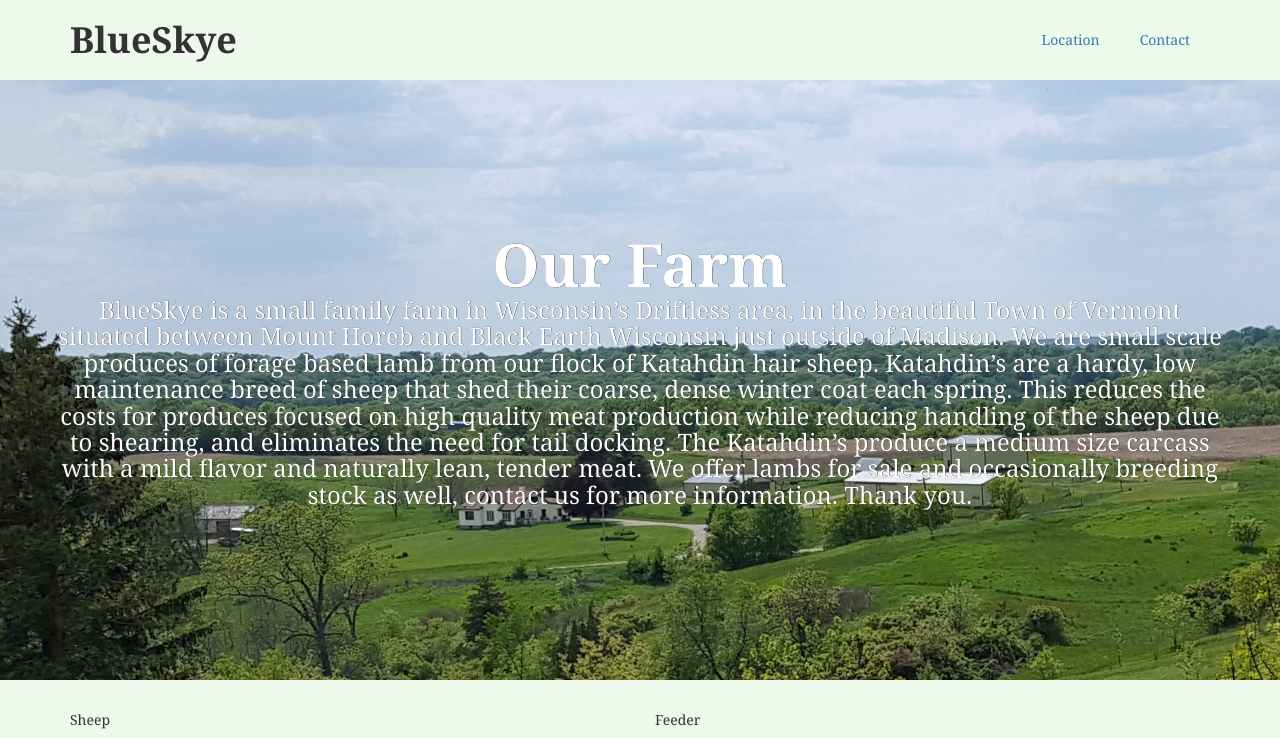
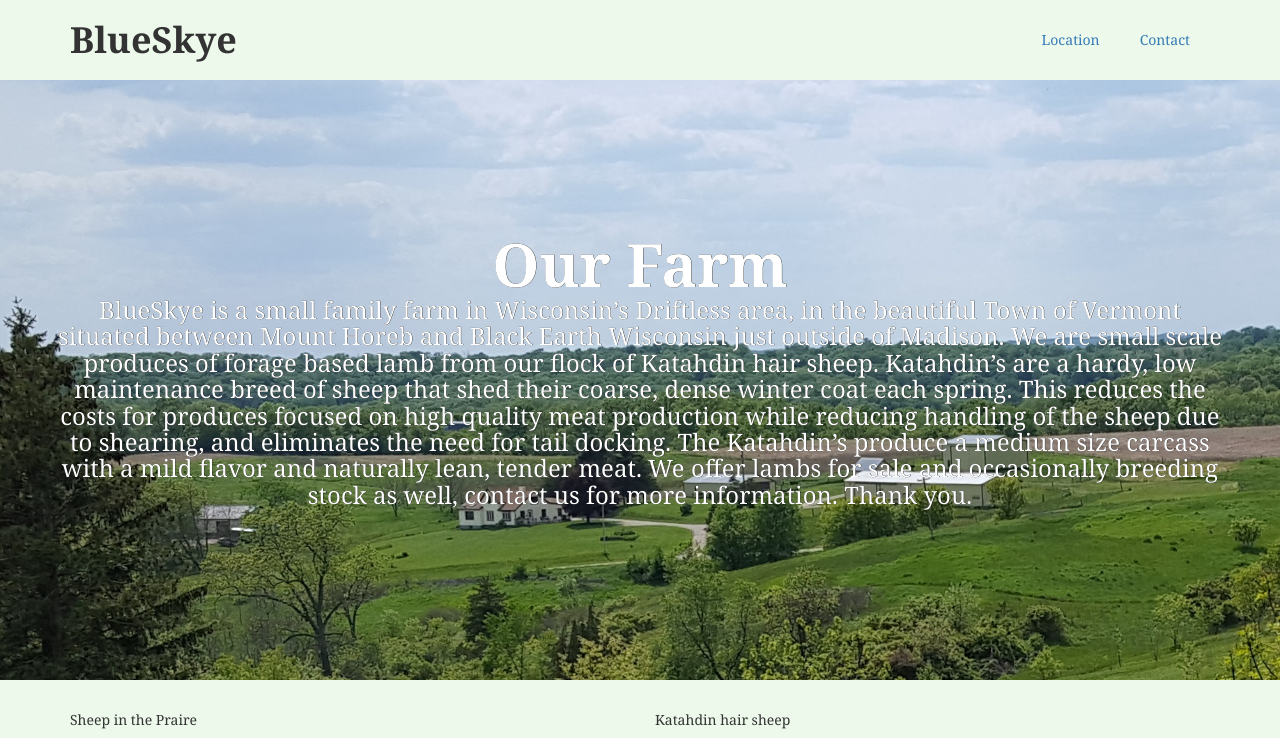
Before and after one commit to Nabeardsley/Nabeardsley.github.io, a Jekyll site: the page index.html, which Jekyll copies as it is, in a window 1280 px wide. Shown: the top 738 px of the page. Built offline with Jekyll 4.4.1, drawn with Linux system fonts in a browser that asks for light colours; grey boxes are pictures that could not be loaded.

Commit message:
Update index.html

```diff
--- a/index.html
+++ b/index.html
@@ -38,11 +38,11 @@ rel="stylesheet" href="https://maxcdn.bootstrapcdn.com/bootstrap/3.3.6/css/boots
   <section class="container">
     <div class="row">
       <div class="col-sm-6">
-        <p>Sheep</p>
+        <p>Sheep in the Praire</p>
         <img src="test.jpg" alt="Sheep Image" height="350" width="600">
       </div>
       <div class="col-sm-6">
-        <p>Feeder</p>
+        <p>Katahdin hair sheep</p>
         <img src="Feeder.jpg" alt="Cool Sheep Image" height="350" width="600">
       </div>
       <div class="col-sm-6">
```
